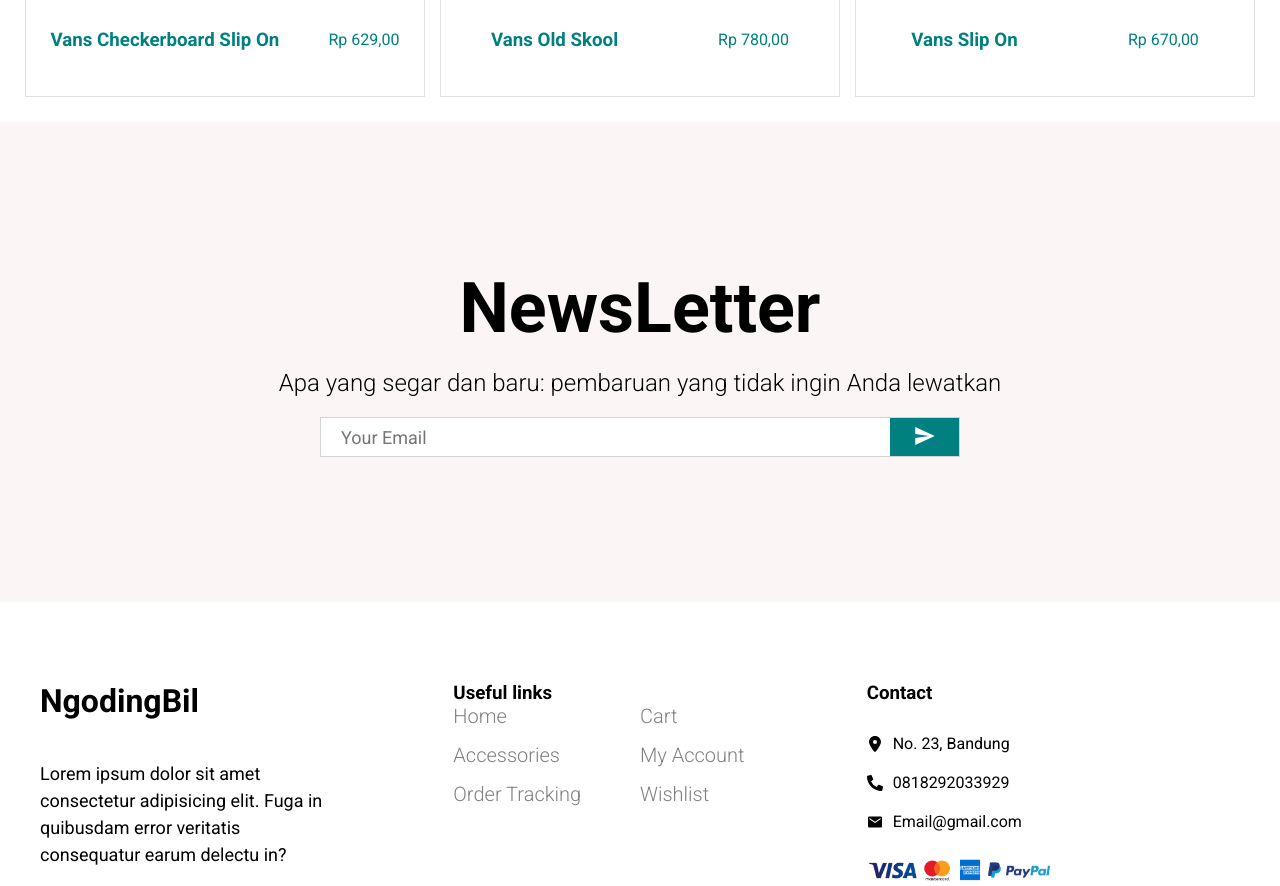
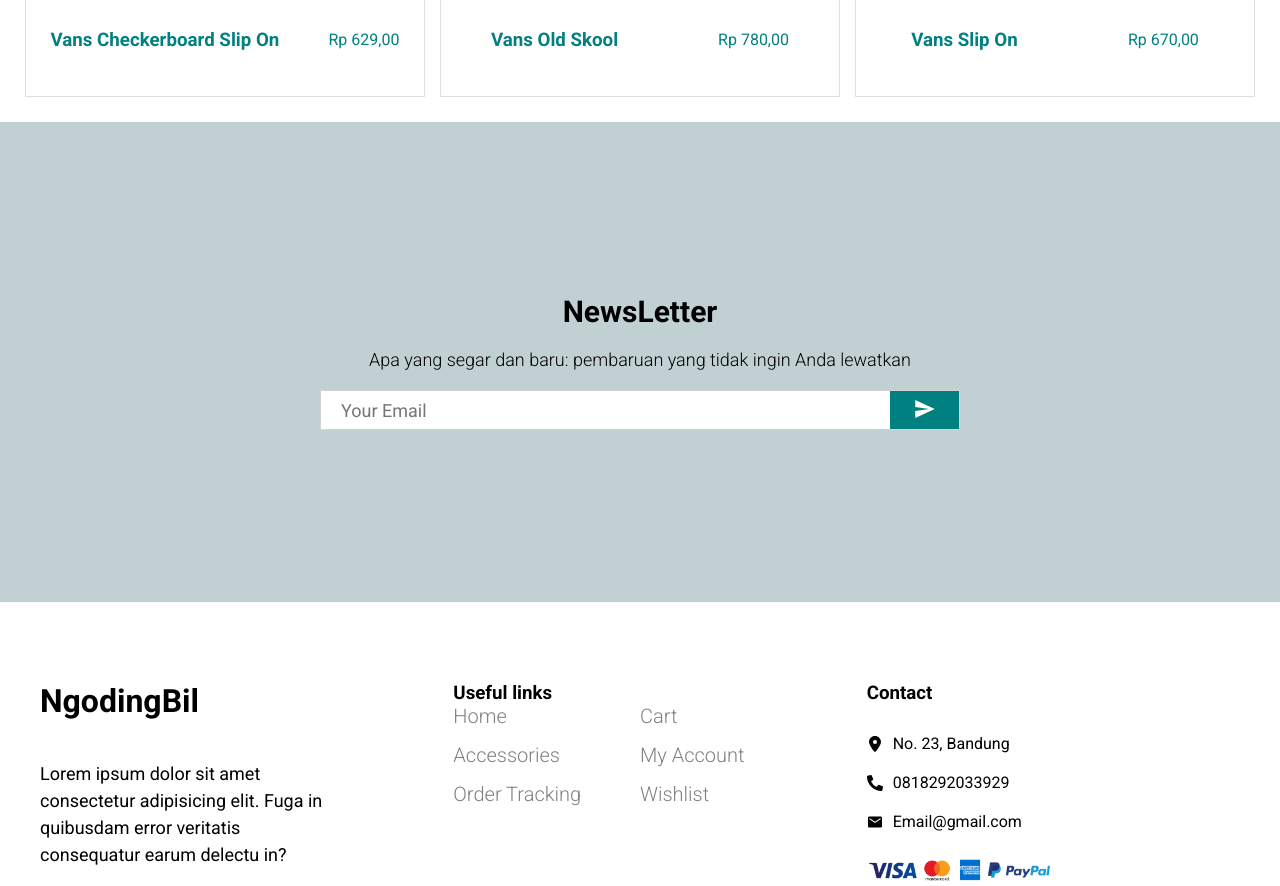
Before and after one commit to Nabilfadilah/e-commerce, a React (Vite) app: page / in a window 1280 px wide. Shown: the part 2200-3086 px from the top of the page. Built offline with nearby package versions, Linux system fonts and the light colour scheme.

Commit message:
Ubah ukuran font dan background color

```diff
--- a/src/components/newsletter/Newsletter.css
+++ b/src/components/newsletter/Newsletter.css
@@ -1,6 +1,6 @@
 .newsletter-container {
     height: 60vh;
-    background-color: #fcf5f5;
+    background-color: #c1d0d2;
     display: flex;
     align-items: center;
     justify-content: center;
@@ -8,12 +8,12 @@
 }
 
 .newsletter-title {
-    font-size: 70px;
+    font-size: 30px;
     margin-bottom: 20px;
 }
 
 .newsletter-desc {
-    font-size: 24px;
+    font-size: 18px;
     font-weight: 300;
     margin-bottom: 20px;
     text-align: center;
```
